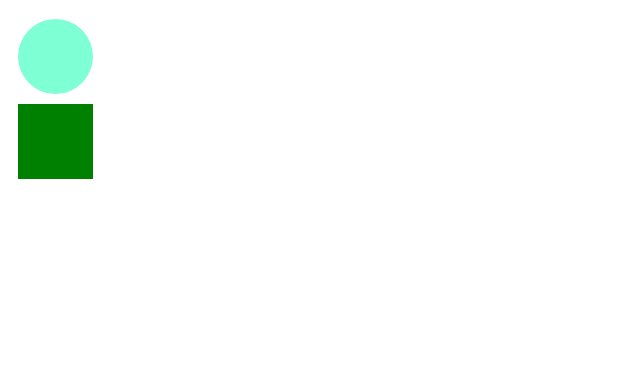
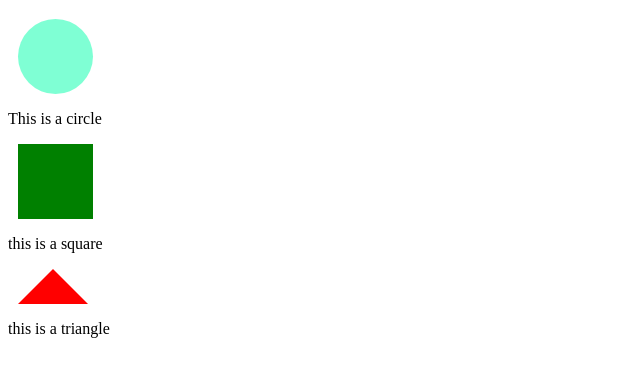
Before and after one commit to jmn17sw/New-test, a plain HTML site: page index.html in a window 1280 px wide. Shown: the part 90-466 px from the top of the page, without its empty margins (0-640 px from the left). Drawn offline with Linux system fonts and the light colour scheme.

Commit message:
Added triangle subheading

```diff
--- a/index.html
+++ b/index.html
@@ -15,6 +15,15 @@
         width: 75px;
         background-color: green;
       }
+
+      .triangle{
+        width: 0;
+        height: 0;
+        border-left: 35px solid transparent;
+        border-right: 35px solid transparent;
+
+        border-bottom: 35px solid red;
+      }
     </style>
     <nav>
       <button><a href="https:bbc.com" target="_blank">BBC</a></button>
@@ -23,12 +32,11 @@
   <body>
     <h1>Shapes</h1>
     <div class="circle">   </div>
+    <p>This is a circle</p>
     <div class="square"> </div>
-    <div>
-
-    </div>
-      <h1> </h1>
-    <div>  </div>
+    <p>this is a square</p>
+    <div class="triangle">  </div>
+    <p>this is a triangle</p>
     <div></div>
 
 
```
